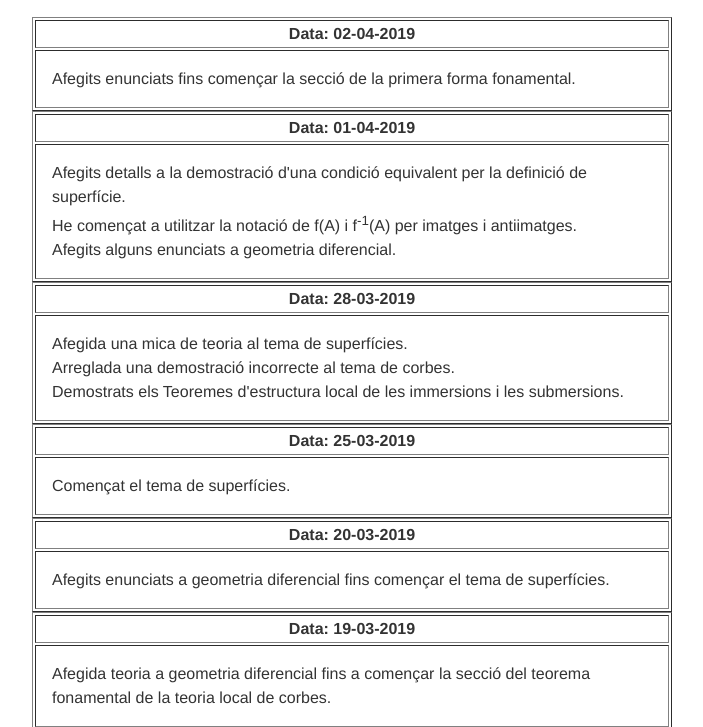
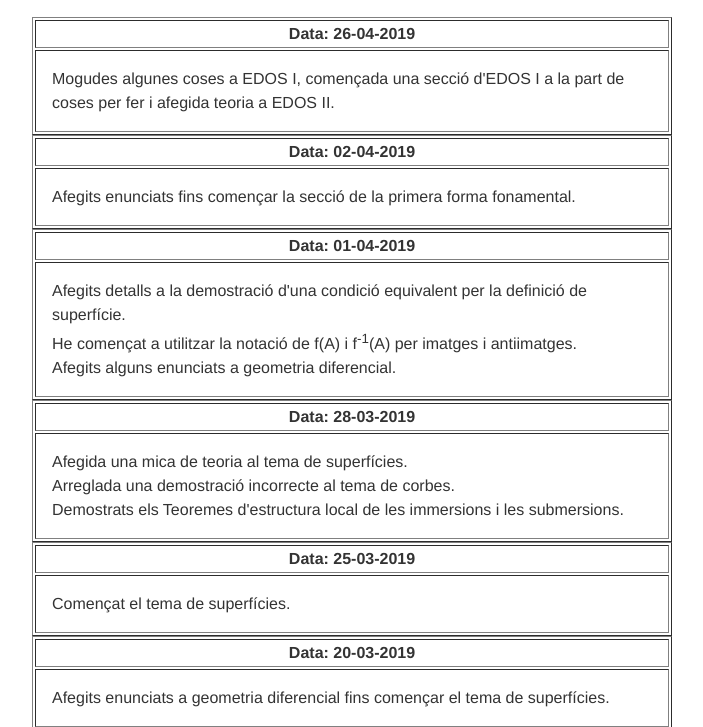
Before and after one commit to claudi/claudi.github.io, a plain HTML site: page actualitzacions/actualitzacions.html in a window 1280 px wide. Shown: the part 71-798 px from the top of the page, without its empty margins (288-991 px from the left). Drawn offline with Linux system fonts and the light colour scheme.

Commit message:
Actualització del pdf

```diff
--- a/actualitzacions/actualitzacions.html
+++ b/actualitzacions/actualitzacions.html
@@ -1,7 +1,7 @@
 <!-- Plantilla
     <table border = "1" width="100%">
     <thead><tr><th>
-        Data: dd-mm-yyyy
+        Data: DD-MM-YYYY
     </th></tr></thead>
     <tbdoy><tr><td style="padding:1em">
         Text
@@ -31,6 +31,14 @@
     <h2>Llistat d'actualitzacions</h2>
 </header>
 <body>
+    <table border = "1" width="100%">
+    <thead><tr><th>
+        Data: 26-04-2019
+    </th></tr></thead>
+    <tbdoy><tr><td style="padding:1em">
+        Mogudes algunes coses a EDOS I, començada una secció d'EDOS I a la part de coses per fer i afegida teoria a EDOS II.
+    </td></tr></tbody>
+    </table>
     <table border = "1" width="100%">
     <thead><tr><th>
         Data: 02-04-2019
```
Also changed, not shown: index.html (+1 -1 lines), 1 other file.
